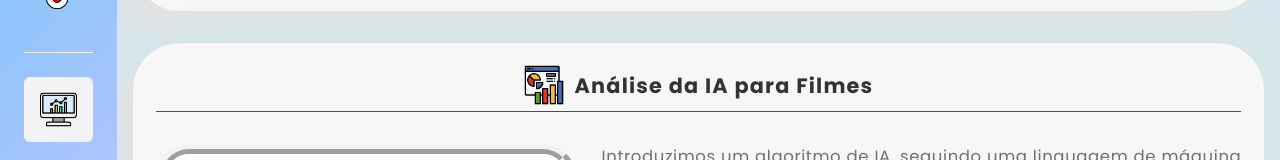
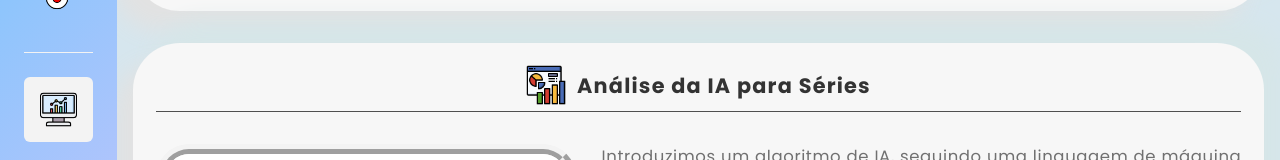
Before and after one commit to WD-GabrielKenji/SAIDERA-Topflix, a React (Create React App) app: page /analise in a window 1280 px wide. Shown: the part 581-741 px from the top of the page. Built offline with nearby package versions, Linux system fonts and the light colour scheme.

Commit message:
Fix: Correção de Escrita no Card de Analise da IA

```diff
--- a/src/components/Analise/Analise.jsx
+++ b/src/components/Analise/Analise.jsx
@@ -65,7 +65,7 @@ const arrayCards = [
     text3: "Resumindo é um algoritmo feito para recomendações de filmes, onde várias plataformas usam diversos modelos para aplicarem na regra de negócio das suas aplicações, tendo como objetivo passar a seus usuários possíveis novas escolhas a serem assistidas.",
   },
   {
-    label: "Análise da IA para Filmes",
+    label: "Análise da IA para Séries",
     icon: <img src={graficoIcon} alt="imagem de grafico" />,
     image: <img src={analiseSerie} alt="analise sobre filmes" />,
     toImg: "https://imgur.com/xw7tIF3",
```
